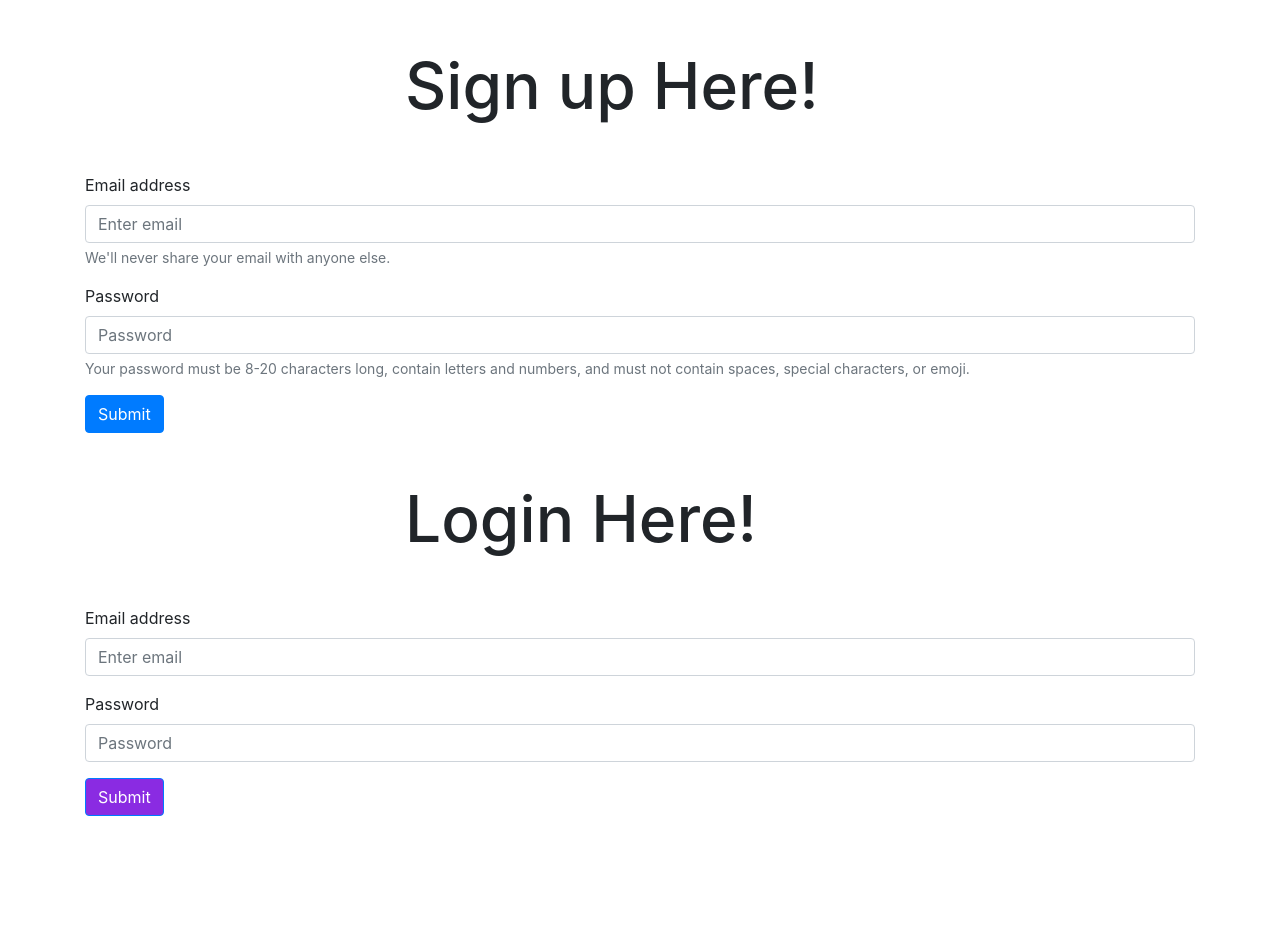
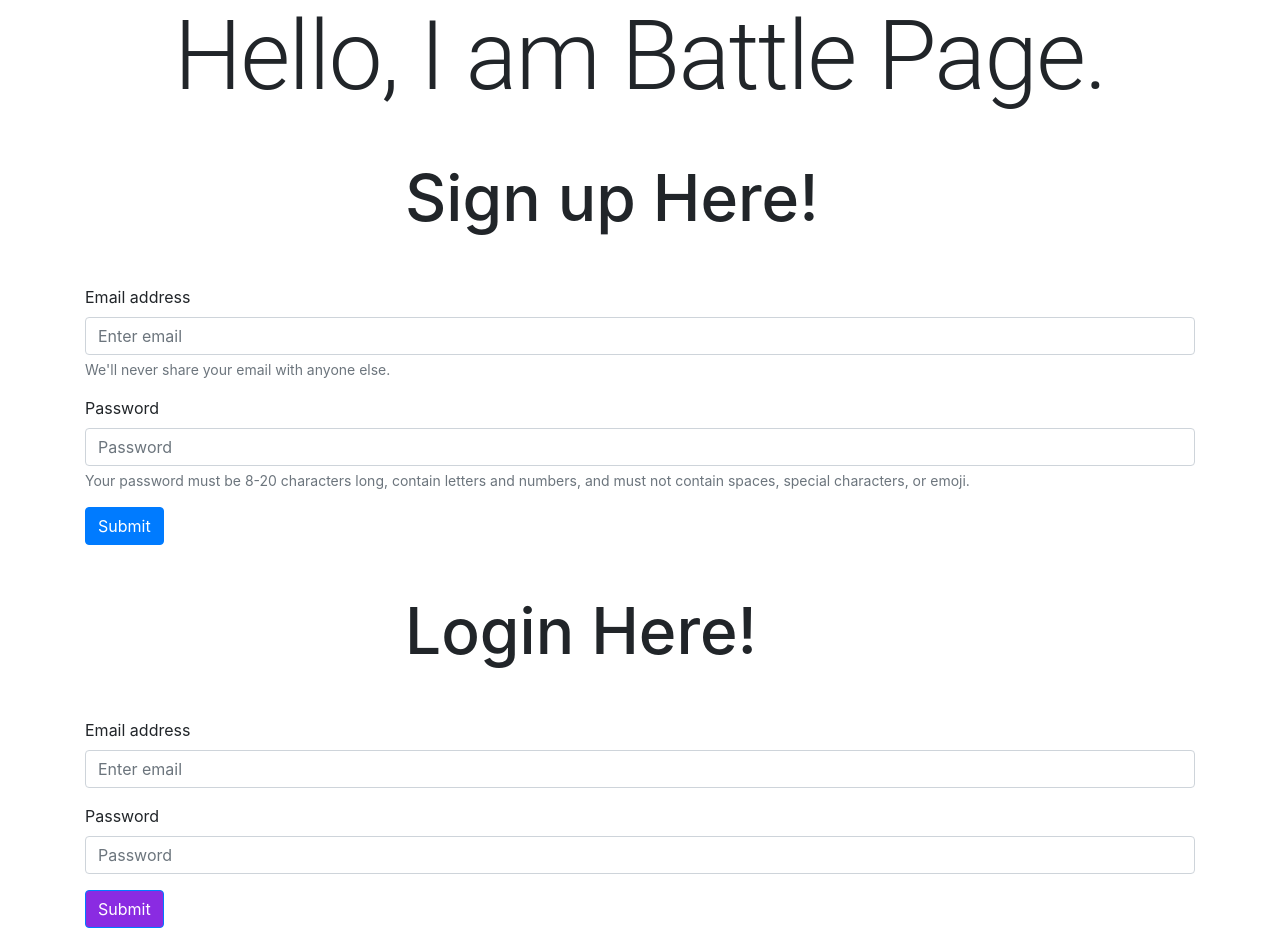
Before and after one commit to uprm-inso-4115-2020-2021-s2/semester-project-mk-ii-almond-software-llc, a React (Create React App) app in the folder frontend/: page /battle in a window 1280 px wide. Before the commit the page ends 816 px from the top, so only its background shows below. Built offline with nearby package versions, Linux system fonts and the light colour scheme.

Commit message:
Initialized in the simplest way possible the battle page.

```diff
--- a/frontend/src/App.js
+++ b/frontend/src/App.js
@@ -5,6 +5,7 @@ import { BrowserRouter as Router } from "react-router-dom";
 import { Switch, Route } from "react-router-dom";
 import Signup from './signup/signup';
 import Login from './login/login';
+import BattlePage from './Battle Page/Battle-page'
 
 function App() {
   return (
@@ -20,6 +21,9 @@ function App() {
           <Route path="/signup" exact>
             <Signup />
           </Route>
+          <Route path="/battle" exact>
+            <BattlePage />
+          </Route>
         </Switch>
       </Router>
     </div>
--- a/frontend/src/Social Page/Social-page.js
+++ b/frontend/src/Battle Page/Battle-page.js
@@ -1,7 +1,7 @@
 import React from "react";
 import { Typography, Grid } from "@material-ui/core";
 
-export default function SocialPage(){
+export default function BattlePage(){
 
     return(
         <Grid
@@ -10,7 +10,7 @@ export default function SocialPage(){
             justify="center"
             direction="row">
              <Typography variant="h1" component="h1">
-                Hello, I am Social Page.
+                Hello, I am Battle Page.
             </Typography>
         </Grid>
     );
```
